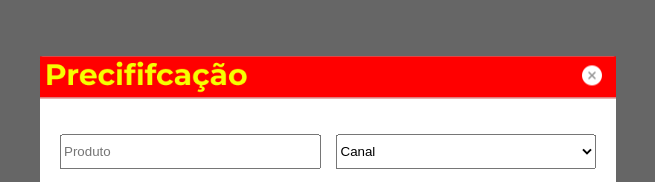
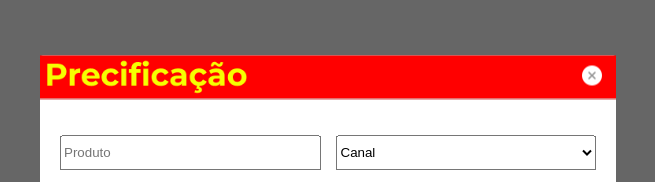
Before and after one commit to ViniDev0/Solar-Coca-Cola-squad-37, a plain HTML site: page CRUD-ATUALIZADÍSSIMO/crud-atualizado/CRUD/PAGES/CRUDPrecos.html in a window 1280 px wide. Both pictures are taken after typing "Sample" into the empty fields and a click on the button "Adicionar Preço". Shown: the part 217-399 px from the top of the page, 312-967 px from the left. Drawn offline with Linux system fonts and the light colour scheme.

Commit message:
atera img modal preços

```diff
--- a/CRUD-ATUALIZADÍSSIMO/crud-atualizado/CRUD/PAGES/CRUDPrecos.html
+++ b/CRUD-ATUALIZADÍSSIMO/crud-atualizado/CRUD/PAGES/CRUDPrecos.html
@@ -93,7 +93,7 @@
         <div id="fade" class="hide"></div>
         <div id="modal" class="hide">
             <div class="modal-header">
-                <img  id="logo-cliente" src="../imgs/Precififcação.png" alt="">
+                <img  id="logo-cliente" src="../imgs/Precificação.png" alt="">
                 <button id="close-modal"> <img src="../imgs/excluir.png" alt=""></button>
             </div>
             <div class="modal-body-preco">
```
Also changed, not shown: CRUD-ATUALIZADÍSSIMO/crud-atualizado/CRUD/imgs/Precificação.png (added), CRUD-ATUALIZADÍSSIMO/crud-atualizado/CRUD/imgs/Precififcação.png (deleted).
